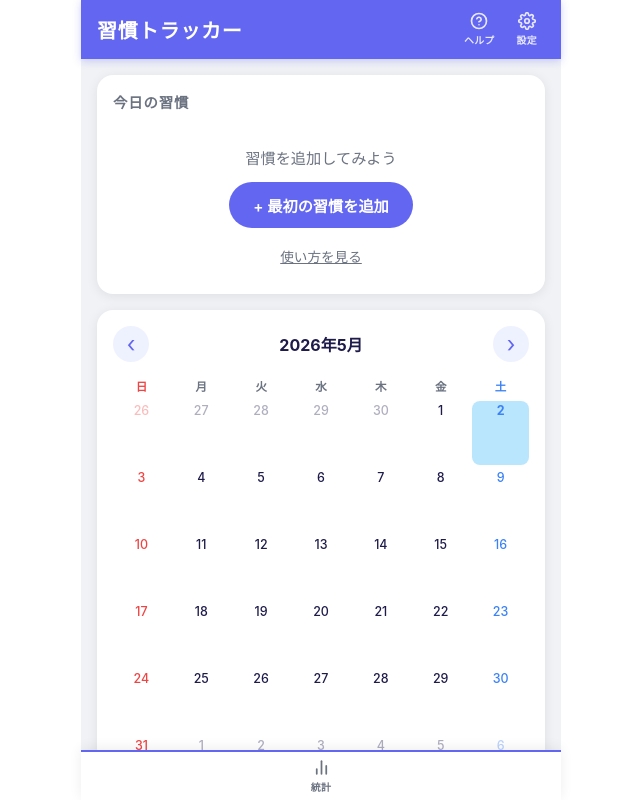
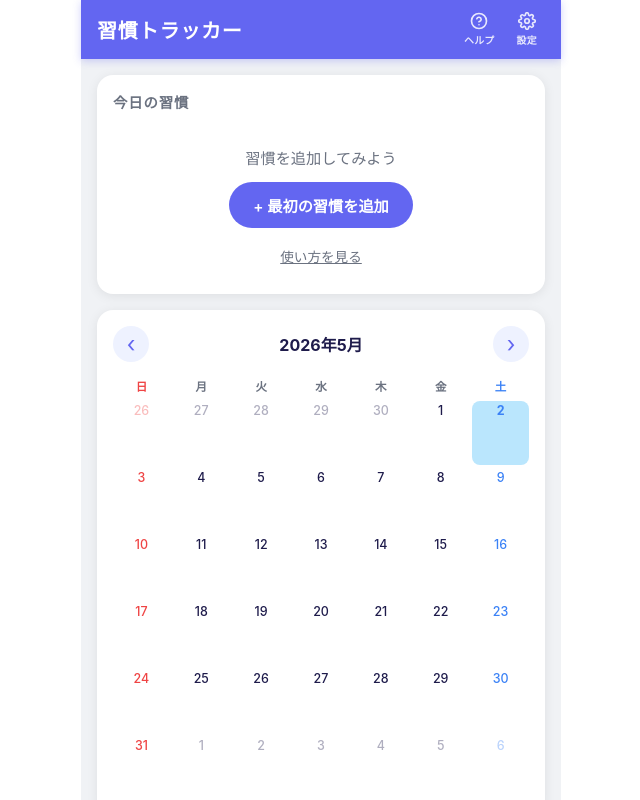
Before and after one commit to Junkoma2/habit-tracker, a React (Vite) app: page / in a window 1280 px wide. Shown: the whole page, without its empty margins (319-959 px from the left). Built offline with nearby package versions, Linux system fonts and the light colour scheme.

Commit message:
Temporarily remove footer layout CSS

```diff
--- a/src/App.css
+++ b/src/App.css
@@ -32,8 +32,6 @@
 }
 
 .app {
-  --footer-height: 48px;
-  --footer-safe-padding: env(safe-area-inset-bottom);
   min-height: 100%;
   min-height: 100svh;
   display: flex;
@@ -178,7 +176,6 @@
 .app-main {
   flex: 1;
   padding: 16px 16px;
-  padding-bottom: calc(var(--footer-height) + var(--footer-safe-padding) + 16px);
   display: flex;
   flex-direction: column;
   gap: 16px;
@@ -313,50 +310,3 @@
 .add-in-edit-btn:active {
   opacity: 0.6;
 }
-
-/* Footer */
-.app-footer {
-  position: fixed;
-  bottom: 0;
-  left: 0;
-  right: 0;
-  margin: 0 auto;
-  max-width: 480px;
-  background: var(--color-surface);
-  border-top: 2px solid var(--color-primary);
-  box-shadow: 0 -2px 12px rgba(0, 0, 0, 0.07);
-  padding-bottom: var(--footer-safe-padding);
-  z-index: 20;
-}
-
-.app-footer-inner {
-  display: flex;
-  align-items: center;
-  justify-content: space-around;
-  height: var(--footer-height);
-}
-
-.footer-btn {
-  display: flex;
-  flex-direction: column;
-  align-items: center;
-  gap: 2px;
-  flex: 0 1 112px;
-  color: var(--color-text-secondary);
-  padding: 5px 4px;
-  border-radius: 10px;
-  font-size: 0.62rem;
-  font-weight: 600;
-  letter-spacing: 0.03em;
-  transition: color 0.15s, background 0.15s;
-}
-
-.footer-btn svg {
-  width: 19px;
-  height: 19px;
-}
-
-.footer-btn:active {
-  background: var(--color-primary-light);
-  color: var(--color-primary);
-}
```
